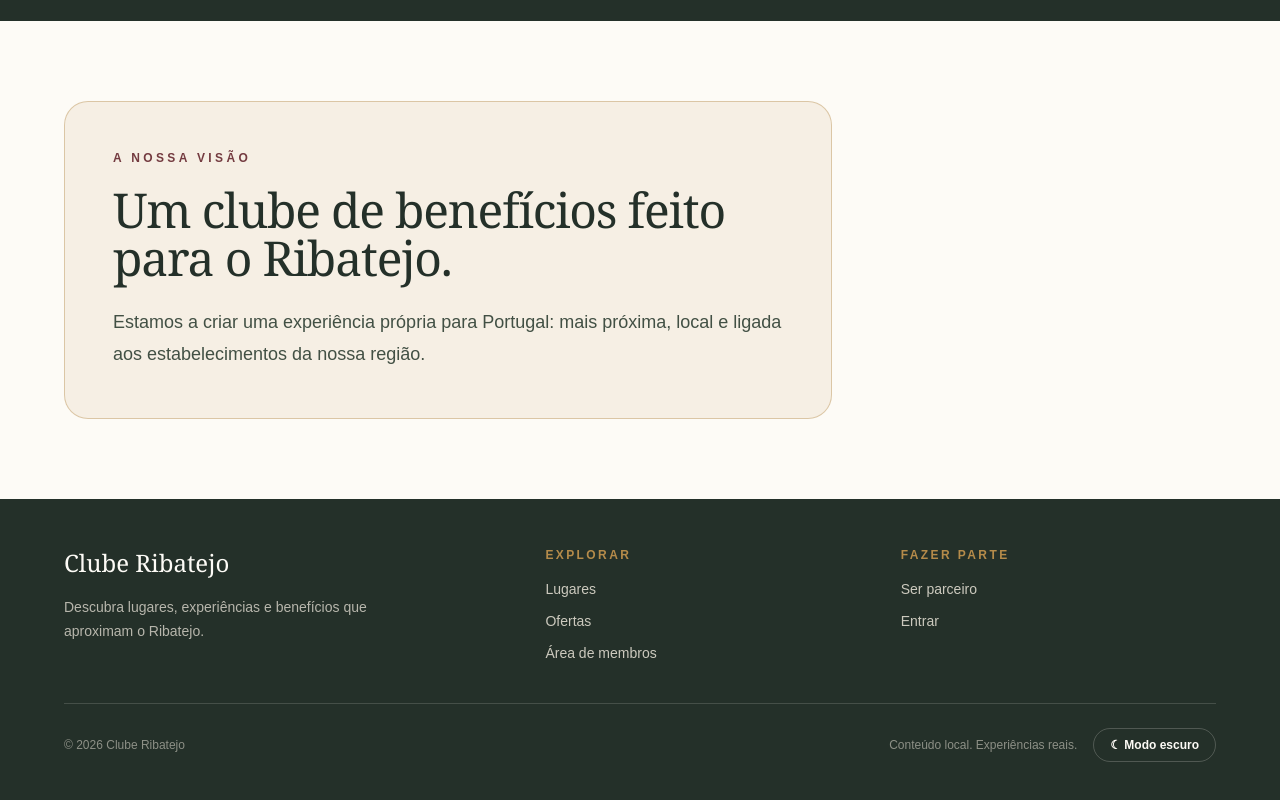
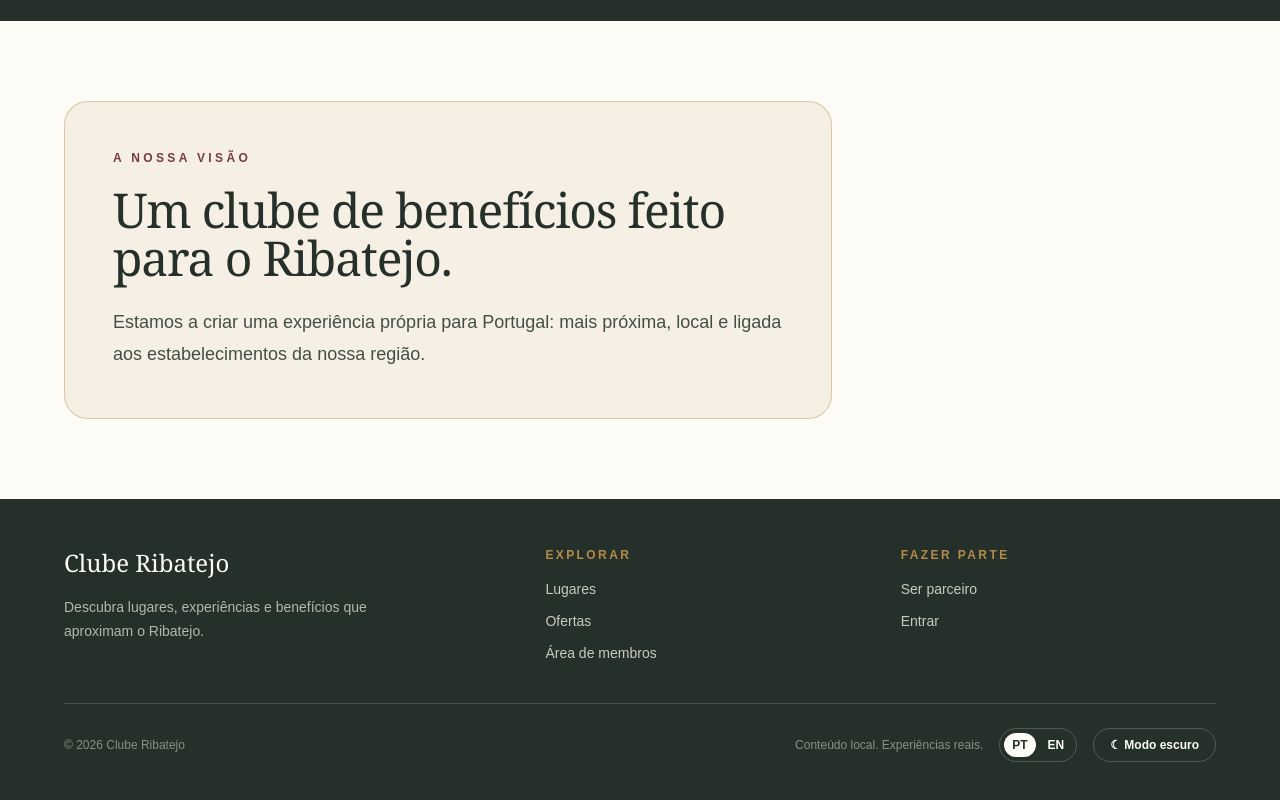
Before and after one commit to Maxwellsan91/ClubeDaqui, a Next.js app in the folder apps/web/: page / in a window 1280 px wide. Shown: the part 2556-3356 px from the top of the page. Built offline with nearby package versions, Linux system fonts and the light colour scheme.

Commit message:
feat: add Portuguese and English selector

```diff
--- /dev/null
+++ b/apps/web/src/components/language-toggle.tsx
@@ -0,0 +1,28 @@
+"use client";
+import { useState } from "react";
+export function LanguageToggle() {
+  const [language, setLanguage] = useState(() =>
+    typeof window !== "undefined" ? (localStorage.language ?? "PT") : "PT",
+  );
+  function change(next: string) {
+    setLanguage(next);
+    localStorage.language = next;
+    document.documentElement.lang = next === "EN" ? "en" : "pt-PT";
+  }
+  return (
+    <div className="border-cream-50/20 flex items-center gap-1 rounded-full border p-1 text-xs font-semibold">
+      <button
+        onClick={() => change("PT")}
+        className={`rounded-full px-2 py-1 ${language === "PT" ? "bg-cream-50 text-olive-900" : "text-cream-50"}`}
+      >
+        PT
+      </button>
+      <button
+        onClick={() => change("EN")}
+        className={`rounded-full px-2 py-1 ${language === "EN" ? "bg-cream-50 text-olive-900" : "text-cream-50"}`}
+      >
+        EN
+      </button>
+    </div>
+  );
+}
--- a/apps/web/src/components/site-footer.tsx
+++ b/apps/web/src/components/site-footer.tsx
@@ -1,5 +1,6 @@
 import Link from "next/link";
 import { ThemeToggle } from "./theme-toggle";
+import { LanguageToggle } from "./language-toggle";
 
 export function SiteFooter() {
   return (
@@ -36,6 +37,7 @@ export function SiteFooter() {
         <p>© {new Date().getFullYear()} Clube Ribatejo</p>
         <div className="flex items-center gap-4">
           <p>Conteúdo local. Experiências reais.</p>
+          <LanguageToggle />
           <ThemeToggle />
         </div>
       </div>
```
